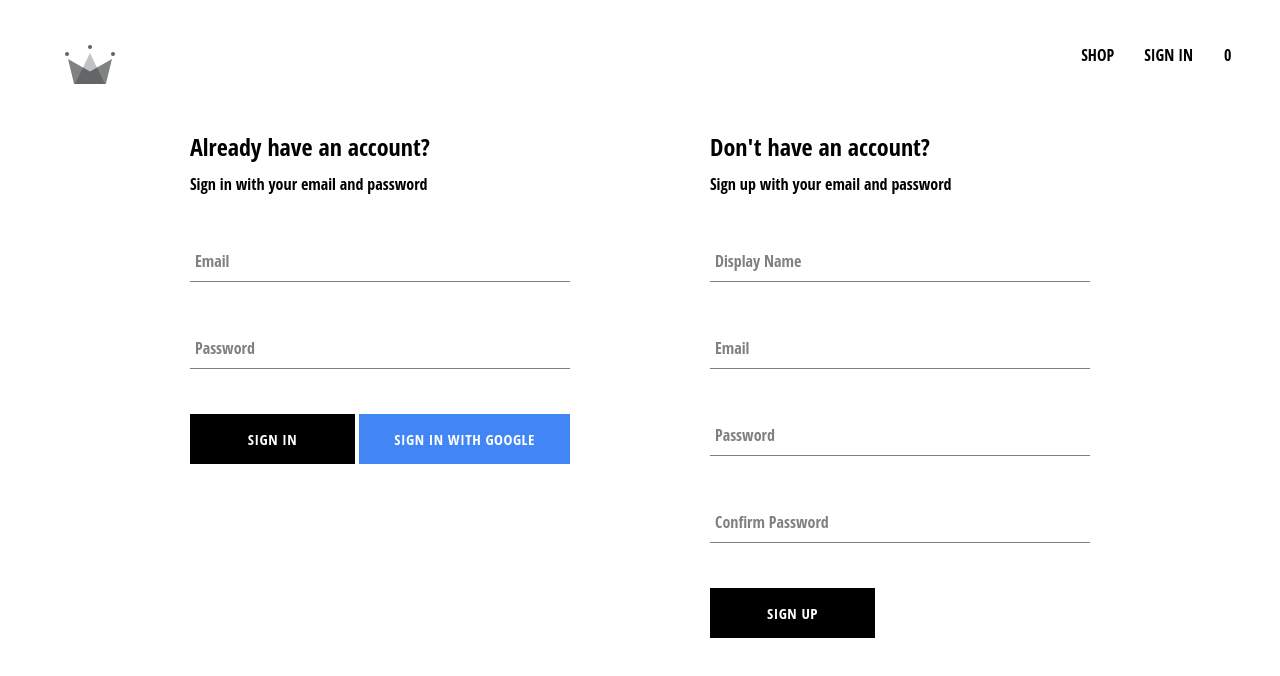
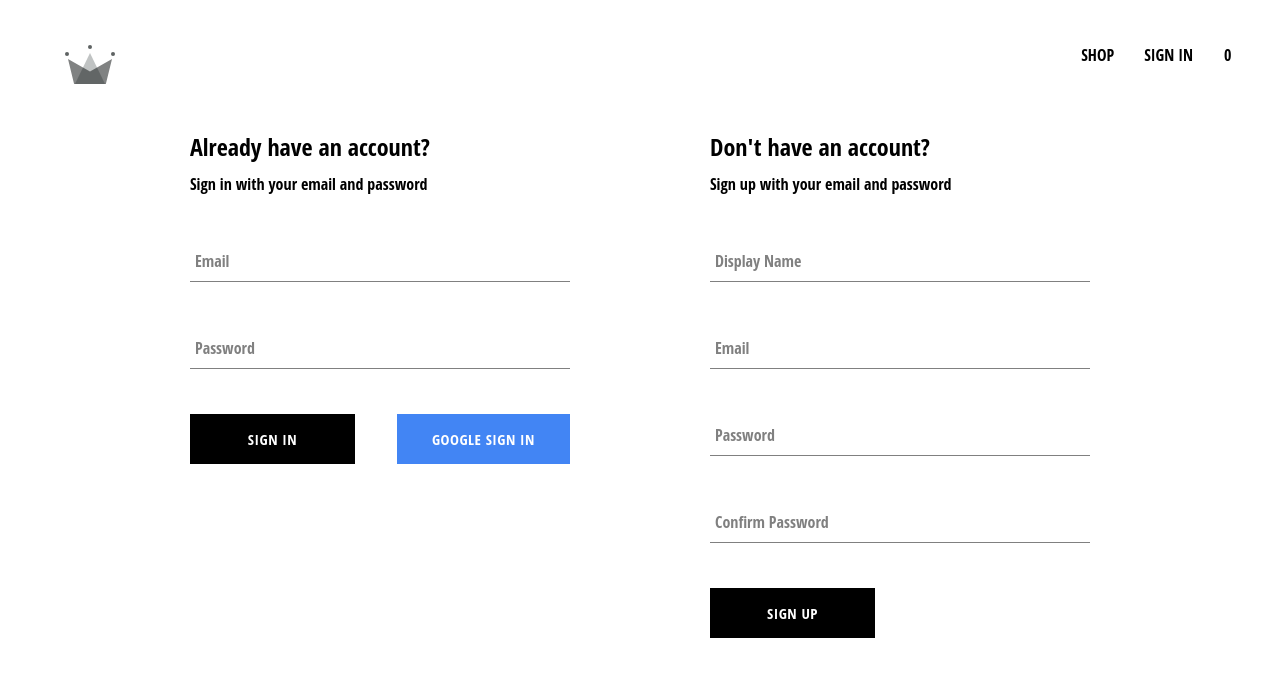
Before and after one commit to Zhiqian-Zhang/crwn-clothing, a React (Create React App) app: page /auth in a window 1280 px wide. Shown: the top 676 px of the page. Built offline with nearby package versions, Linux system fonts and the light colour scheme; no server answers; the database is empty; some icons are missing.

Commit message:
adding redirect for netlify

```diff
--- a/src/components/cart-dropdown/cart-dropdown.component.jsx
+++ b/src/components/cart-dropdown/cart-dropdown.component.jsx
@@ -29,7 +29,7 @@ const CartDropdown = () => {
           <EmptyMessage>Your cart is empty</EmptyMessage>
         )}
       </CartItems>
-      <Button onClick={goToCheckoutHandler}>GO TO CHECKOUT</Button>
+      <Button onClick={goToCheckoutHandler}>CHECKOUT</Button>
     </CartDropdownContainer>
   );
 };
--- a/src/components/sign-in-form/sign-in-form.component.jsx
+++ b/src/components/sign-in-form/sign-in-form.component.jsx
@@ -73,7 +73,7 @@ const SignInForm = () => {
             type='button'
             onClick={signInWithGoogle}
           >
-            Sign In With Google
+            Google Sign In
           </Button>
         </div>
       </form>
```
Also changed, not shown: 1 other file (tests, documents, lock files or other folders).
